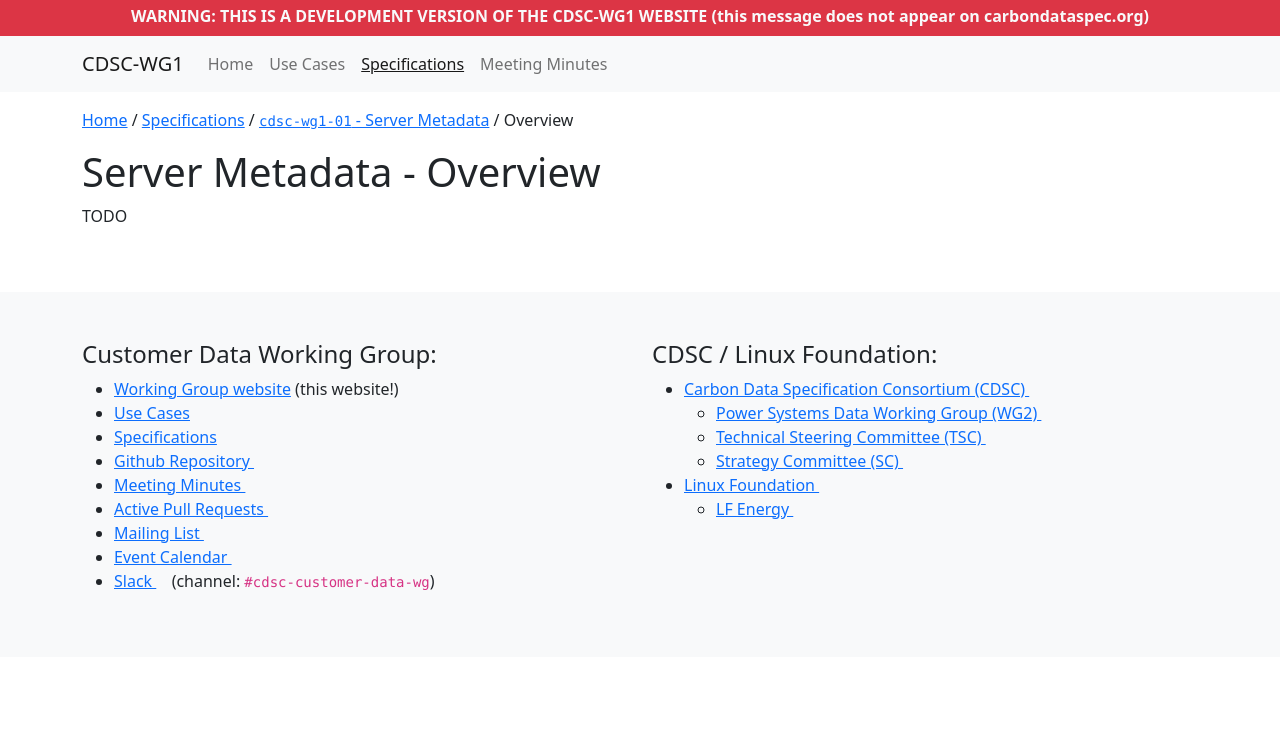
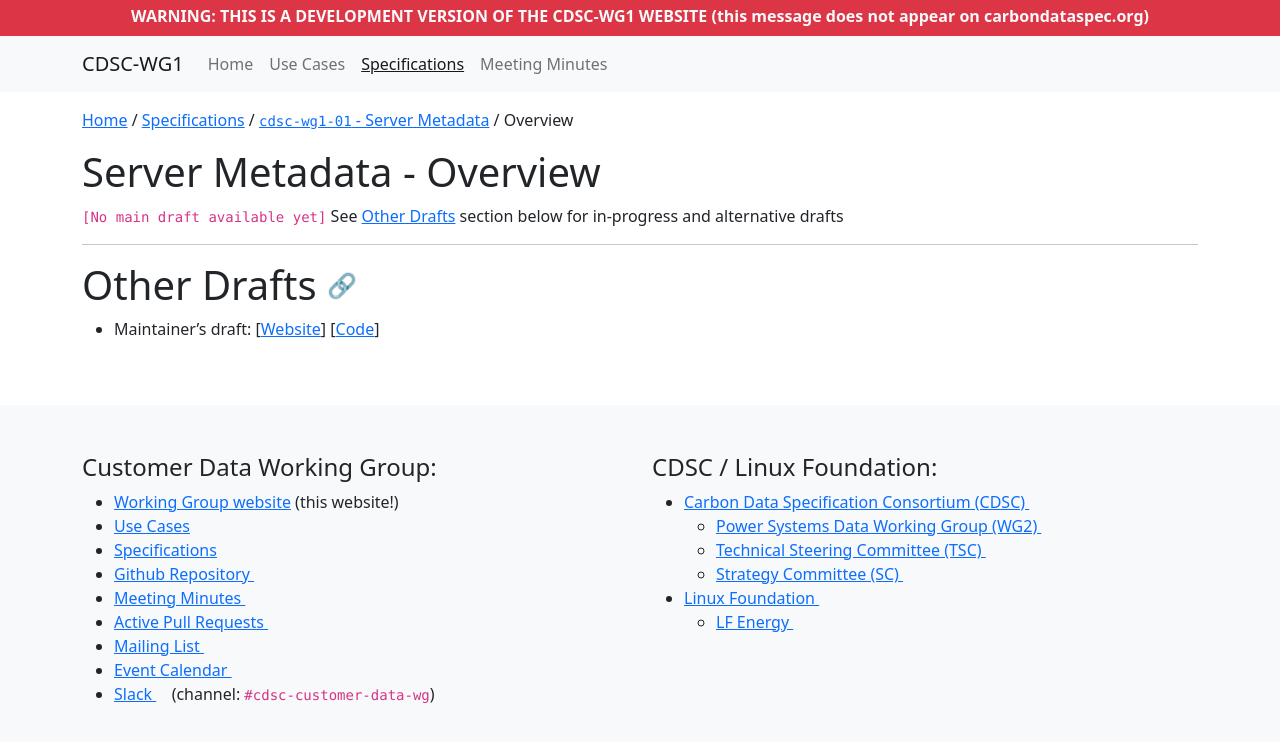
Before and after one commit to carbon-data-specification/Customer-Data, a Jekyll site: the page built from website/specs/cdsc-wg1-01/overview.md, in a window 1280 px wide, cut to the strip 104-846 px from the top of the page. Built offline with Jekyll 4.4.1, drawn with Linux system fonts in a browser that asks for light colours.

Commit message:
add 'Other Drafts' section to bottom of specifications webpages (fixes #17)

```diff
--- a/website/specs/cdsc-wg1-01/overview.md
+++ b/website/specs/cdsc-wg1-01/overview.md
@@ -8,4 +8,10 @@ meta_description: Linux Foundation Energy - Carbon Data Specification Consortium
 
 # Server Metadata - Overview
 
-TODO
+`[No main draft available yet]` See [Other Drafts](#other-drafts) section below for in-progress and alternative drafts
+
+---
+
+# Other Drafts <a id="other-drafts" href="#other-drafts" class="permalink">🔗</a>
+
+* Maintainer's draft: [[Website](https://daniel-utilityapi.github.io/Customer-Data/specs/cdsc-wg1-01/overview)] [[Code](https://github.com/daniel-utilityapi/Customer-Data/blob/main/website/specs/cdsc-wg1-01/overview.md)]
```
Also changed, not shown: specifications/cdsc-wg1-01.md (+1 -1 lines), website/specs/cdsc-wg1-01/index.md (+4 -0 lines).
